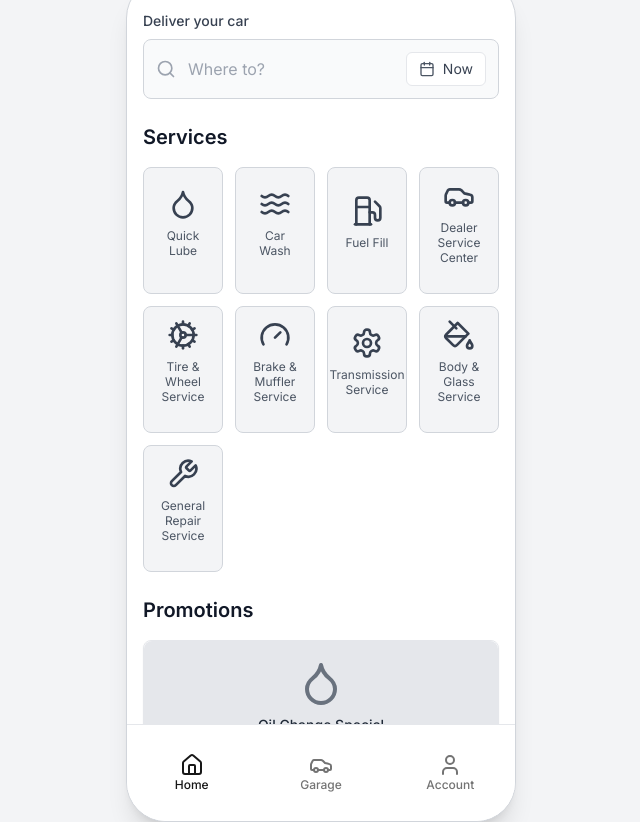
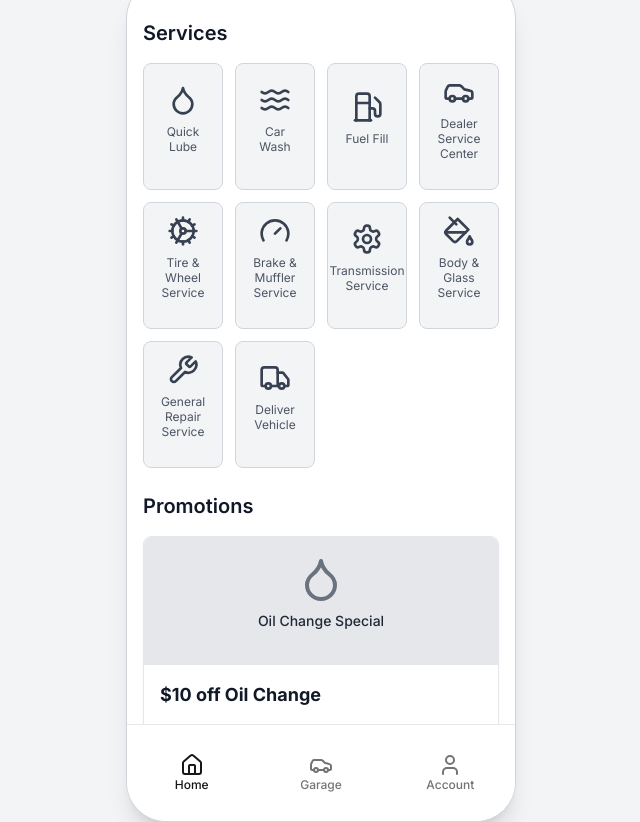
Before and after one commit to braindaley/auzo-main, a Next.js app: page /home in a window 1280 px wide. Shown: the whole page, without its empty margins (319-959 px from the left). Built offline with nearby package versions, Linux system fonts and the light colour scheme.

Commit message:
fixed build error

```diff
--- a/src/app/confirm-booking/page.tsx
+++ b/src/app/confirm-booking/page.tsx
@@ -118,7 +118,6 @@ function ConfirmBookingContent() {
         }
 
         // Get add-on services - only for one-way services, not round trips
-        const roundTripFlag = sessionStorage.getItem('isRoundTrip');
         const isRoundTripService = roundTripFlag === 'true';
 
         if (!isRoundTripService) {
--- a/src/app/home/page.tsx
+++ b/src/app/home/page.tsx
@@ -4,7 +4,7 @@
 import React, { useState, useEffect } from 'react';
 import { Card, CardContent } from '@/components/ui/card';
 import { Badge } from '@/components/ui/badge';
-import { Car, Droplet, Wrench, Gauge, Cog, Sparkles, PaintBucket, Settings, Search, Calendar, Fuel, Waves, MapPin, Clock } from 'lucide-react';
+import { Car, Droplet, Wrench, Gauge, Cog, Sparkles, PaintBucket, Settings, Search, Calendar, Fuel, Waves, MapPin, Clock, Truck } from 'lucide-react';
 import Link from 'next/link';
 import { useRouter } from 'next/navigation';
 import { transactionStorage, Transaction } from '@/lib/transaction-storage';
@@ -28,7 +28,8 @@ const additionalServices = [
     { name: "Brake & Muffler Service", icon: Gauge, href: "/service-explanation?service=brake%20%26%20muffler%20service" },
     { name: "Transmission Service", icon: Settings, href: "/service-explanation?service=transmission%20service" },
     { name: "Body & Glass Service", icon: PaintBucket, href: "/service-explanation?service=body%20%26%20glass%20service" },
-    { name: "General Repair Service", icon: Wrench, href: "/service-explanation?service=general%20repair%20service" }
+    { name: "General Repair Service", icon: Wrench, href: "/service-explanation?service=general%20repair%20service" },
+    { name: "Deliver Vehicle", icon: Truck, href: "/deliver?pickup=now" }
 ];
 
 const HomePage = () => {
@@ -142,30 +143,6 @@ const HomePage = () => {
         <div className="flex-1 overflow-y-auto p-4 space-y-6">
                 <DefaultVehicleSelector onVehicleChange={setSelectedVehicle} />
 
-                <div className="mt-4">
-                    <label className="text-sm font-medium text-gray-700 mb-2 block">Deliver your car</label>
-                    <div className="relative">
-                        <Link href={`/deliver?pickup=${pickupTime}${selectedVehicle ? `&vehicleId=${selectedVehicle.id}` : ''}`} className="no-underline">
-                            <div className="flex items-center bg-gray-50 border border-gray-300 rounded-lg p-3 gap-3 cursor-pointer hover:bg-gray-100 transition-colors">
-                                <Search className="w-5 h-5 text-gray-400" />
-                                <span className="flex-1 text-gray-400">Where to?</span>
-                                <button
-                                    onClick={(e) => {
-                                        e.preventDefault();
-                                        setPickupTime(pickupTime === 'now' ? 'later' : 'now');
-                                    }}
-                                    className="flex items-center gap-2 bg-white border border-gray-200 rounded-md px-3 py-1.5 hover:bg-gray-50 transition-colors"
-                                >
-                                    <Calendar className="w-4 h-4 text-gray-600" />
-                                    <span className="text-sm text-gray-700">
-                                        {pickupTime === 'now' ? 'Now' : 'Later'}
-                                    </span>
-                                </button>
-                            </div>
-                        </Link>
-                    </div>
-                </div>
-
                 {latestTransaction && (
                     <div className="mt-6">
                         <div className="mb-4">
@@ -233,9 +210,14 @@ const HomePage = () => {
                 <div className="mt-6">
                     <h2 className="heading-2 mb-4">Services</h2>
                     <div className="grid grid-cols-4 gap-3">
-                        {additionalServices.map((service) => (
-                            service.href ? (
-                                <Link key={service.name} href={service.href} style={{ textDecoration: 'none' }}>
+                        {additionalServices.map((service) => {
+                            // Special handling for Deliver Vehicle to include vehicle ID
+                            const href = service.name === "Deliver Vehicle" && selectedVehicle
+                                ? `${service.href}${selectedVehicle ? `&vehicleId=${selectedVehicle.id}` : ''}`
+                                : service.href;
+
+                            return service.href ? (
+                                <Link key={service.name} href={href} style={{ textDecoration: 'none' }}>
                                     <button className="w-full h-full min-h-[100px] flex flex-col items-center justify-center p-3 hover:bg-gray-50 rounded-lg transition-colors">
                                         <service.icon className="w-8 h-8 text-gray-700 mb-2" />
                                         <p className="text-xs text-center text-gray-600 leading-tight">{service.name}</p>
@@ -246,8 +228,8 @@ const HomePage = () => {
                                     <service.icon className="w-8 h-8 text-gray-700 mb-2" />
                                     <p className="text-xs text-center text-gray-600 leading-tight">{service.name}</p>
                                 </button>
-                            )
-                        ))}
+                            );
+                        })}
                     </div>
                 </div>
 
```
